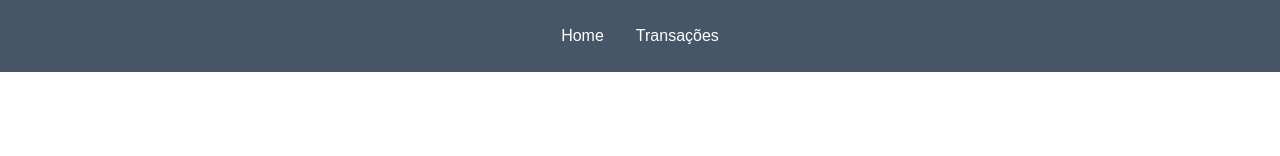
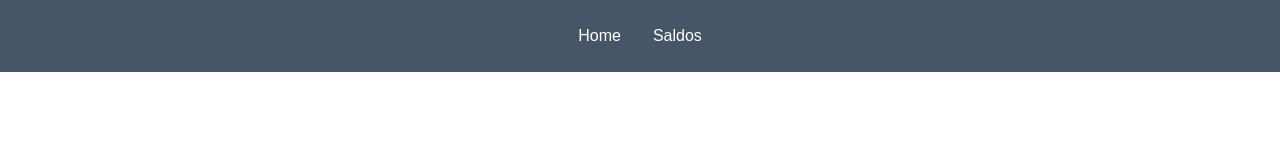
Before and after one commit to LeoSenfft/hubla, a Next.js app in the folder frontend/: page / in a window 1280 px wide. Shown: the top 156 px of the page. Built offline with nearby package versions, Linux system fonts and the light colour scheme; no server answers.

Commit message:
Change menu item name and href

```diff
--- a/frontend/src/components/Header.tsx
+++ b/frontend/src/components/Header.tsx
@@ -8,7 +8,7 @@ export function Header() {
       <div className="container">
         <nav className="flex justify-center">
           <HeaderLink href={"/"}>Home</HeaderLink>
-          <HeaderLink href={"/transacoes"}>Transações</HeaderLink>
+          <HeaderLink href={"/saldos"}>Saldos</HeaderLink>
         </nav>
       </div>
     </header>
```
